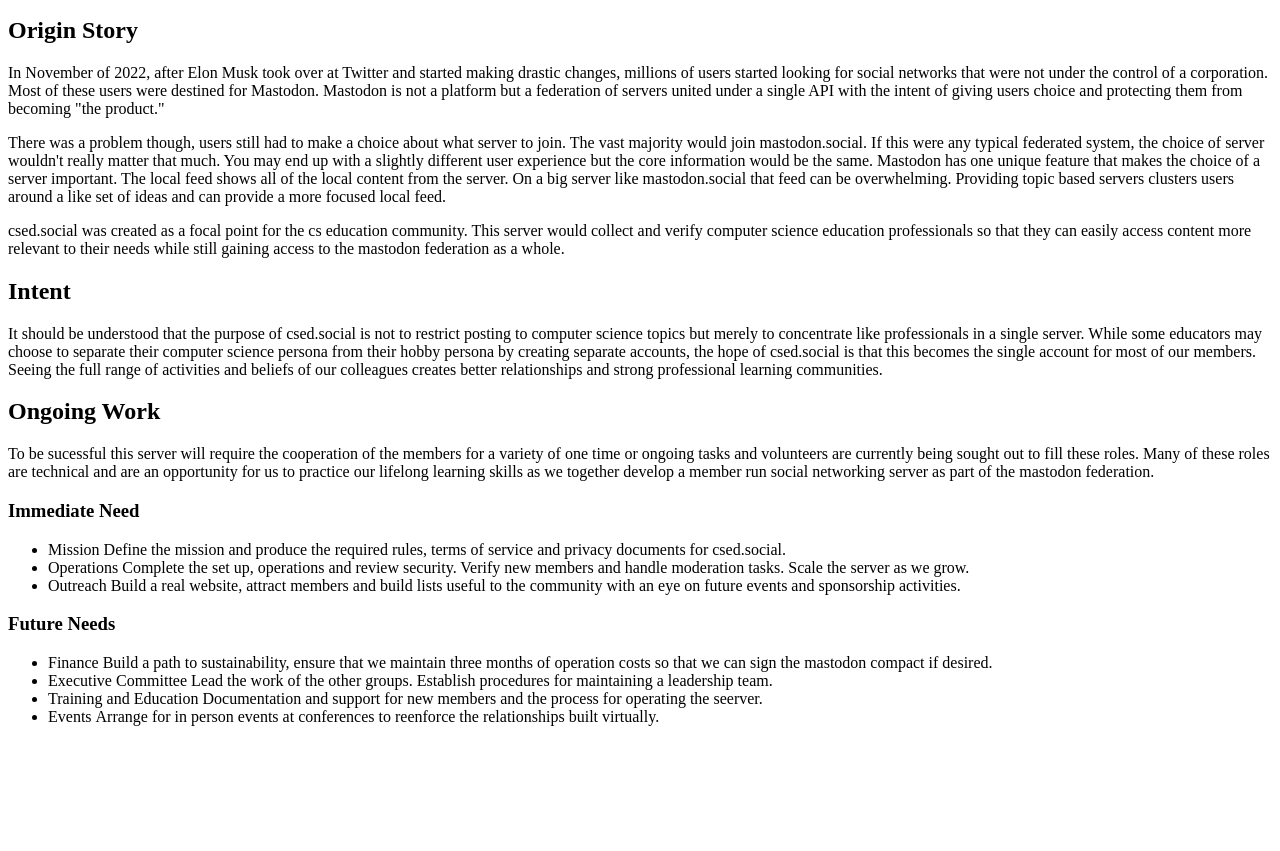
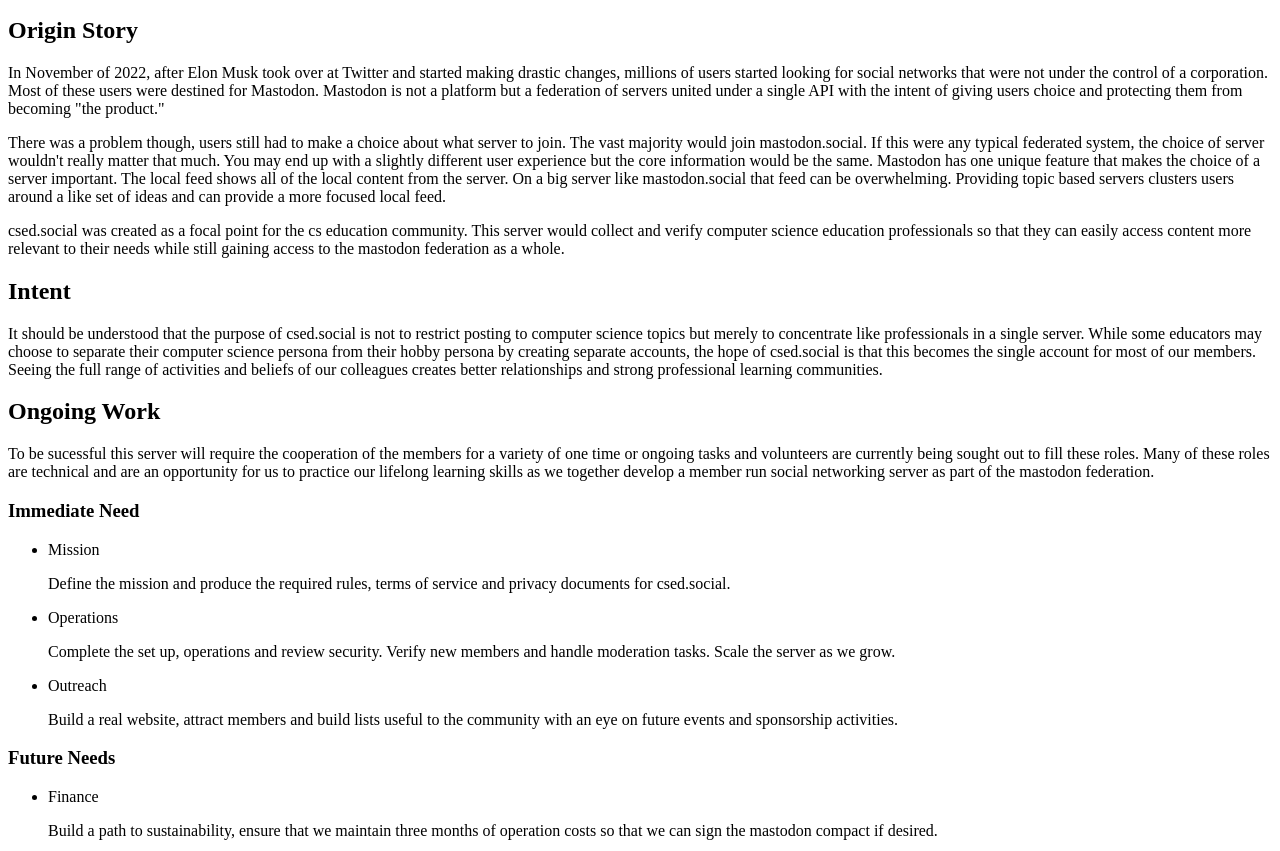
Before and after one commit to csed-social/csed-social.github.io, a plain HTML site: page index.html in a window 1280 px wide. Shown: the part 101-952 px from the top of the page. Before the commit the page ends 843 px from the top, so only its background shows below. Drawn offline with Linux system fonts and the light colour scheme.

Commit message:
Update index.html

```diff
--- a/index.html
+++ b/index.html
@@ -20,34 +20,34 @@
   <ul>
     <li>
       Mission
-      <p style='display: inline'>Define the mission and produce the required rules, terms of service and privacy documents for csed.social.</p>
+      <p>Define the mission and produce the required rules, terms of service and privacy documents for csed.social.</p>
     </li>
     <li>
       Operations
-      <p style='display: inline'>Complete the set up, operations and review security. Verify new members and handle moderation tasks. Scale the server as we grow.</p>
+      <p>Complete the set up, operations and review security. Verify new members and handle moderation tasks. Scale the server as we grow.</p>
     </li>
     <li>
       Outreach
-      <p style='display: inline'>Build a real website, attract members and build lists useful to the community with an eye on future events and sponsorship activities.</p>
+      <p>Build a real website, attract members and build lists useful to the community with an eye on future events and sponsorship activities.</p>
     </li>
   </ul>
   <h3>Future Needs</h3>
   <ul>
     <li>
       Finance
-      <p style='display: inline'>Build a path to sustainability, ensure that we maintain three months of operation costs so that we can sign the mastodon compact if desired.</p>
+      <p>Build a path to sustainability, ensure that we maintain three months of operation costs so that we can sign the mastodon compact if desired.</p>
     </li>
     <li>
       Executive Committee
-      <p style='display: inline'>Lead the work of the other groups. Establish procedures for maintaining a leadership team.</p>
+      <p>Lead the work of the other groups. Establish procedures for maintaining a leadership team.</p>
     </li>
     <li>
       Training and Education
-      <p style='display: inline'>Documentation and support for new members and the process for operating the seerver.</p>
+      <p>Documentation and support for new members and the process for operating the seerver.</p>
     </li>
     <li>
       Events
-      <p style='display: inline'>Arrange for in person events at conferences to reenforce the relationships built virtually.</p>
+      <p>Arrange for in person events at conferences to reenforce the relationships built virtually.</p>
     </li>
   </ul>
 </body>
```
